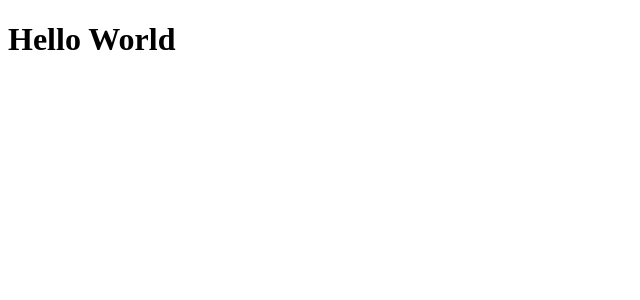
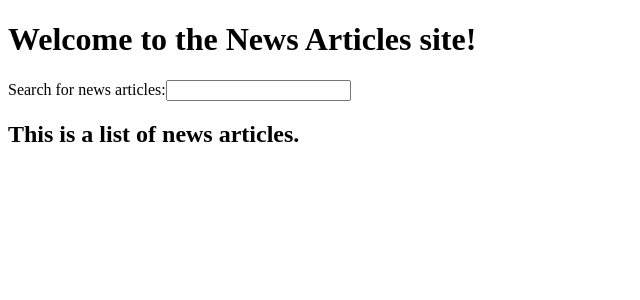
Before and after one commit to franco-ortega/lab-react-ct02-news-search, a React app: page / in a window 1280 px wide. Shown: the top 300 px of the page, without its empty margins (0-640 px from the left). Built offline with nearby package versions, Linux system fonts and the light colour scheme.

Commit message:
add initial files and folders

```diff
--- a/package.json
+++ b/package.json
@@ -15,7 +15,7 @@
   "scripts": {
     "test": "jest --verbose",
     "test:watch": "npm run test -- --watch",
-    "start": "webpack serve --hot --mode development --devtool eval-source-map",
+    "start": "webpack serve --hot --mode development --devtool eval-source-map --open",
     "build": "webpack --devtool source-map"
   },
   "keywords": [],
--- a/src/components/app/App.jsx
+++ b/src/components/app/App.jsx
@@ -1,5 +1,15 @@
 import React from 'react';
+import NewsArticleList from '../news/newsArticleList';
+import NewsSearch from '../news/newsSearch';
 
 export default function App() {
-  return <h1>Hello World</h1>;
+  return (
+    <>
+      <h1>
+        Welcome to the News Articles site!
+      </h1>
+      <NewsSearch />
+      <NewsArticleList />
+    </>
+  );
 }
--- /dev/null
+++ b/src/components/news/NewsArticle.jsx
@@ -0,0 +1,11 @@
+import React, { Component } from 'react'
+
+export default class NewsArticle extends Component {
+  render() {
+    return (
+      <>
+        This is a news article.
+      </>
+    );
+  }
+}
--- /dev/null
+++ b/src/components/news/NewsArticleList.jsx
@@ -0,0 +1,15 @@
+import React, { Component } from 'react'
+import newsArticle from './NewsArticle'
+
+export default class NewsArticleList extends Component {
+  render() {
+    return (
+      <>
+        <h2>
+            This is a list of news articles.
+        </h2>
+        <newsArticle />
+      </>
+    );
+  }
+}
--- /dev/null
+++ b/src/components/news/NewsSearch.jsx
@@ -0,0 +1,12 @@
+import React, { Component } from 'react'
+
+export default class NewsSearch extends Component {
+  render() {
+    return (
+      <>
+        Search for news articles:
+        <input />
+      </>
+    );
+  }
+}
```
Also changed, not shown: src/services/NewsApi.jsx (added).
